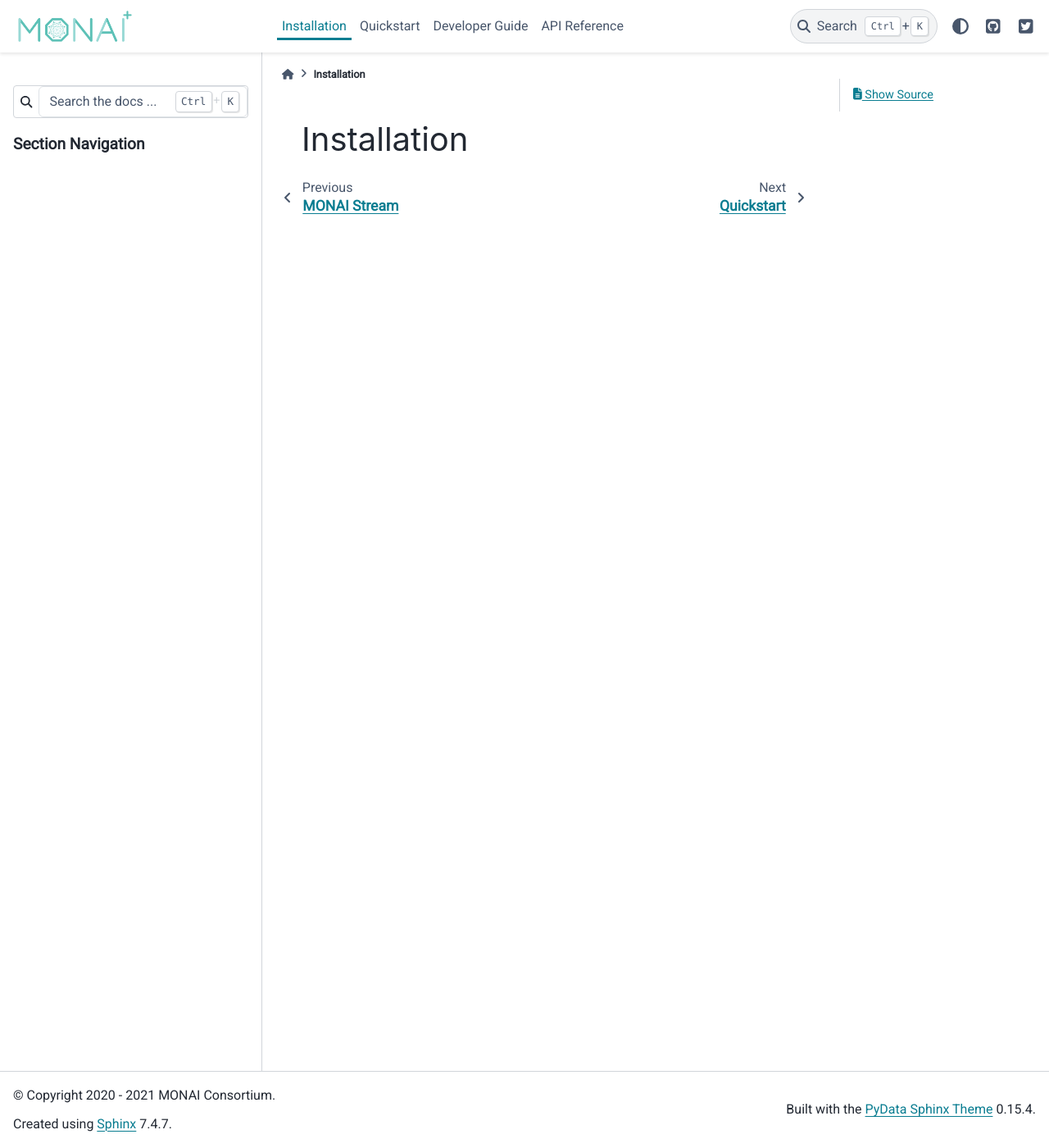
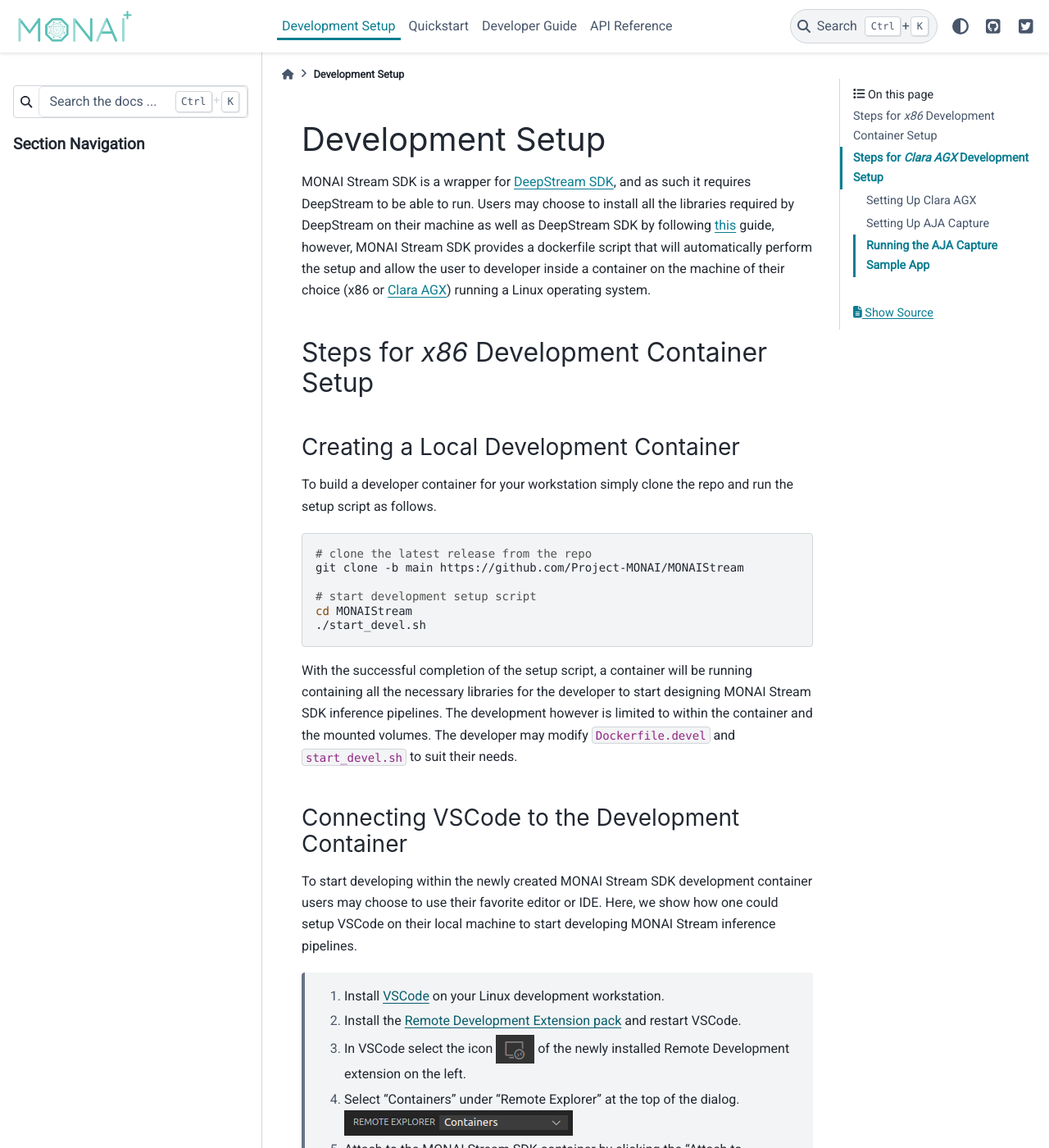
Before and after one commit to Project-MONAI/MONAIStream, a Sphinx documentation site: the page built from docs/source/installation.rst, in a window 1280 px wide and 1400 px high. Shown: the whole window at 82% size. Built offline with Sphinx 7.4.7 and the PyData theme 0.15.4, drawn with Linux system fonts in a browser that asks for light colours; some web fonts are replaced; pages that are not in the unit, such as notebooks, are missing from menus; some of the changed text lies outside the part shown.

Commit message:
Updating Installation/Development Setup Docs (#37)

```diff
--- a/docs/requirements.txt
+++ b/docs/requirements.txt
@@ -12,3 +12,4 @@ sphinxcontrib-htmlhelp==2.0.0
 sphinxcontrib-jsmath==1.0.1
 sphinxcontrib-qthelp==1.0.3
 sphinxcontrib-serializinghtml==1.1.5
+sphinx-copybutton==0.4.0
--- a/docs/source/conf.py
+++ b/docs/source/conf.py
@@ -54,6 +54,7 @@ source_suffix = {
 
 extensions = [
     "recommonmark",
+    "sphinx_copybutton",
     "sphinx.ext.intersphinx",
     "sphinx.ext.mathjax",
     "sphinx.ext.napoleon",
--- a/docs/source/installation.rst
+++ b/docs/source/installation.rst
@@ -1,3 +1,122 @@
-========================
-Installation
-========================
+=================
+Development Setup
+=================
+
+MONAI Stream SDK is a wrapper for `DeepStream SDK <https://developer.nvidia.com/deepstream-sdk>`_,
+and as such it requires DeepStream to be able to run. Users may choose to install all the libraries
+required by DeepStream on their machine as well as DeepStream SDK by following
+`this <https://developer.nvidia.com/deepstream-getting-started>`_ guide, however, MONAI Stream SDK
+provides a dockerfile script that will automatically perform the setup and allow the user to developer
+inside a container on the machine of their choice (x86 or `Clara AGX <https://developer.nvidia.com/clara-agx-devkit>`_)
+running a Linux operating system.
+
+Steps for `x86` Development Container Setup
+===========================================
+
+Creating a Local Development Container
+--------------------------------------
+
+To build a developer container for your workstation simply clone the repo and run the setup script as follows.
+
+.. code-block:: bash
+
+    # clone the latest release from the repo
+    git clone -b main https://github.com/Project-MONAI/MONAIStream
+
+    # start development setup script
+    cd MONAIStream
+    ./start_devel.sh
+
+With the successful completion of the setup script, a container will be running containing all the necessary libraries
+for the developer to start designing MONAI Stream SDK inference pipelines. The development however is limited to within
+the container and the mounted volumes. The developer may modify ``Dockerfile.devel`` and ``start_devel.sh`` to suit their
+needs.
+
+Connecting VSCode to the Development Container
+----------------------------------------------
+
+To start developing within the newly created MONAI Stream SDK development container users may choose to use their favorite
+editor or IDE. Here, we show how one could setup VSCode on their local machine to start developing MONAI Stream inference
+pipelines.
+
+  1. Install `VSCode <https://code.visualstudio.com/download>`_ on your Linux development workstation.
+  2. Install the `Remote Development Extension pack <https://marketplace.visualstudio.com/items?itemName=ms-vscode-remote.vscode-remote-extensionpack>`_ and restart VSCode.
+  3. In VSCode select the icon |VSCodeRDE| of the newly installed Remote Development extension on the left.
+  4. Select "Containers" under "Remote Explorer" at the top of the dialog.
+     |VSCodeRemoteExplorer|
+  5. Attach to the MONAI Stream SDK container by clicking the "Attach to Container" icon |VSCodeAttachContainer| on the container name.
+
+  .. |VSCodeRDE| image:: ../images/vscode_remote_development_ext.png
+    :alt: VSCode Remote Development Extension Icon
+
+  .. |VSCodeRemoteExplorer| image:: ../images/vscode_remote_explorer.png
+    :alt: VSCode Remote Development Extension Icon
+
+  .. |VSCodeAttachContainer| image:: ../images/vscode_attach_container.png
+    :alt: VSCode Remote Development Extension Icon
+
+The above steps should allow the user to develop inside the MONAI Stream container using VSCode.
+
+Run the Endoscopy Inference Sample App
+--------------------------------------
+
+MONAI Stream SDK comes with example inference pipelines. Here, we run a sample app
+to perform instrument segmentation in an endoscopy video.
+
+Inside the development container perform the following steps.
+
+  1. Download the endoscopy data and models in the container.
+
+  .. code-block:: bash
+
+    mkdir -p /app/data
+    cd /app/data
+    wget https://github.com/Project-MONAI/monai-stream-experimental/releases/download/data/CholecSeg8K.zip
+    unzip CholecSeg8K.zip -d .
+
+  2. Copy the endoscopy video to ``/app/videos/endo.mp4`` as the example app expects.
+
+  .. code-block:: bash
+
+    mkdir -p /app/videos
+    cp /app/data/CholecSeg8K/endo.mp4 /app/videos/.
+
+  3. Convert ONNX model to TRT engine.
+
+  .. code-block:: bash
+
+      cd /app/data/CholecSeg8K/
+      /usr/src/tensorrt/bin/trtexec --onnx=cholec_unet_864x480.onnx --saveEngine=model.engine --explicitBatch --verbose --workspace=1000
+
+  4. Copy the endoscopy instrument segmentation model under ``/app/models/cholec_unet_864x480/1`` as our sample app expects.
+
+  .. code-block:: bash
+
+    mkdir -p /app/models/cholec_unet_864x480/1
+    cp /app/data/CholecSeg8K/model.engine /app/models/cholec_unet_864x480/1/.
+
+  5. Running the example streaming instrument segmentation pipeline on the endoscopy video.
+
+  .. code-block:: bash
+
+      cd /sample/monaistream-pytorch-pp-app
+      python main.py
+
+
+Steps for `Clara AGX` Development Setup
+=======================================
+
+Setting Up Clara AGX
+--------------------
+
+<docs here>
+
+Setting Up AJA Capture
+----------------------
+
+<docs here>
+
+Running the AJA Capture Sample App
+----------------------------------
+
+<docs here>
```
Also changed, not shown: docs/source/index.rst (+6 -2 lines), docs/images/vscode_attach_container.png (added), docs/images/vscode_remote_development_ext.png (added), docs/images/vscode_remote_explorer.png (added), 3 other files.
